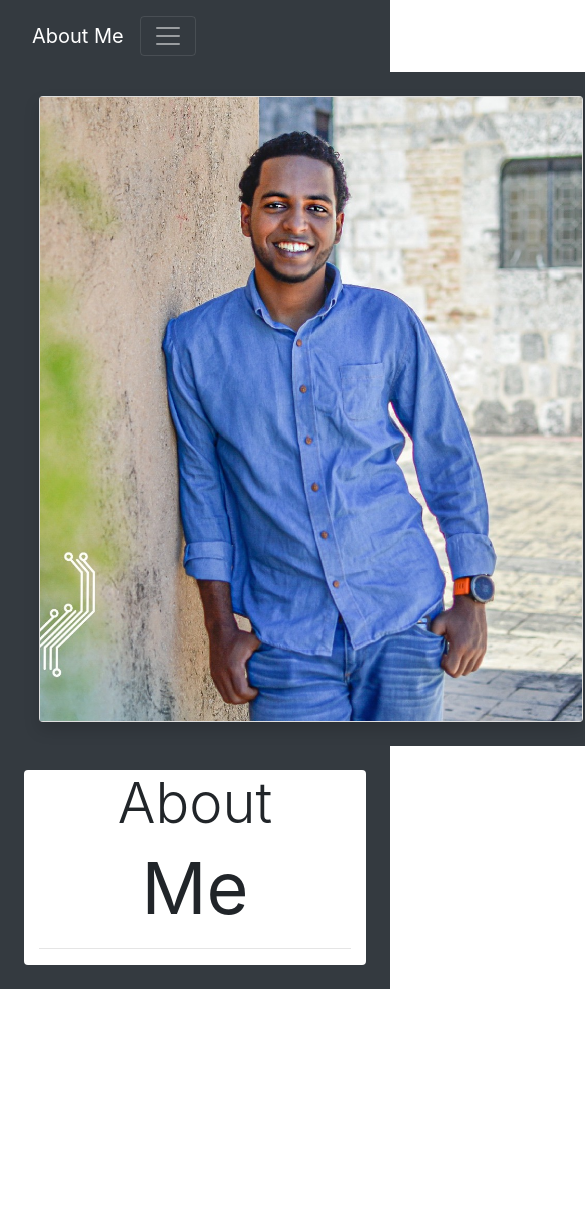
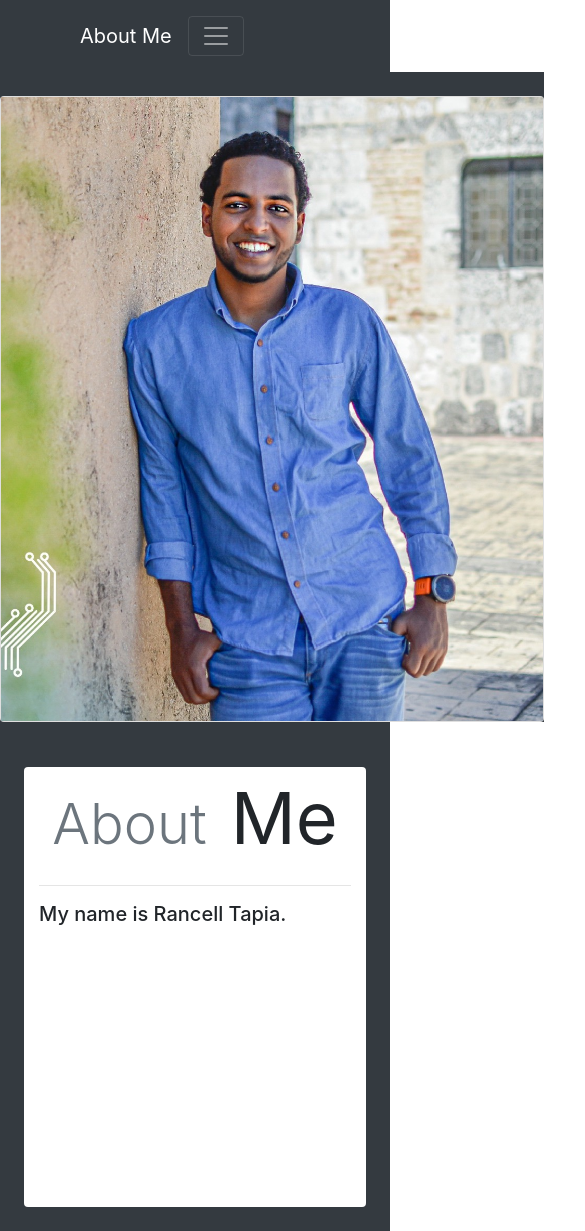
Before and after one commit to RancellTapia/Rancell-Portfolio, a React (Create React App) app: page / in a window 390 px wide. Shown: the top 1231 px of the page, 585 px wide, since content can reach past the window. Before the commit the page ends 989 px from the top, so only its background shows below. Built offline with nearby package versions, Linux system fonts and the light colour scheme.

Commit message:
Working in About me and Photo components

```diff
--- a/src/App.js
+++ b/src/App.js
@@ -10,40 +10,23 @@ function App() {
         <Navbar/>
       </div>
 
-     {/* <div className = "bg-dark">
-      <div className = "bg-dark d-inline-block" >
-          <Photo/>
-        </div>
-
-        <div className = "rounded d-inline-block bg-white sticky-top" style = {{width: "50%"}} >
-          <h1>About Me</h1>
-          <hr></hr>
-        </div>
-      </div>  */}
-
       <div className = "bg-dark">
         <div className = "container">
           <div className = "row">
-            <div className = "col-sm">
+            <div className = "mr-5 mb-3">
               <div className = "bg-dark d-inline-block" >
                 <Photo/>
               </div>
             </div>
 
-            <div className = "col-sm bg-white rounded m-4">
-              <Aboutme/>
-            </div>
+            <Aboutme/>
+
           </div>
         </div>
       </div>
 
     </>
-
-
   );
 }
 
 export default App;
-
-// width={64}
-//       height={64} d-inline-block
--- a/src/Component/Aboutme.js
+++ b/src/Component/Aboutme.js
@@ -2,12 +2,15 @@ import React from 'react';
 
 const Aboutme = () => {
     return (
-        <div className = "text-center">
-            <h1 className = "display-4">About</h1>
-            <h1 className = "display-3"><b>Me</b></h1>
-            <hr/>
+        <div className = "col-sm bg-white rounded m-4 " style ={{height: "440px"}}>
+            <div className = "text-center">
+                <h1 className = "display-4 d-inline-block mr-4 text-secondary">About </h1>
+                <h1 className = "display-3 d-inline-block mt-2"><b> Me</b></h1>
+                <hr className = "bg-black"/>
+
+                <h5 className = "text-justify">My name is Rancell Tapia.</h5>
+            </div>
         </div>
-
 
 
       );
--- a/src/Component/Navbar.js
+++ b/src/Component/Navbar.js
@@ -2,25 +2,42 @@ import React from 'react';
 
 const Navbar = () => {
     return (
-        <nav className = "navbar navbar-dark bg-dark">
-            <nav className = "navbar navbar-expand-lg navbar-light bg-dark">
-            <a className = "navbar-brand" href = "#">About Me</a>
-            <button className = "navbar-toggler" type = "button" data-toggle = "collapse" data-target = "#navbarNav" aria-controls = "navbarNav" aria-expanded = "false" aria-label = "Toggle navigation">
-                <span className = "navbar-toggler-icon"></span>
+        <nav
+            className = "navbar navbar-dark bg-dark ml-5"
+        >
+            <nav
+                className = "navbar navbar-expand-lg navbar-light bg-dark"
+            >
+            <a
+                className = "navbar-brand"
+                href = "#"
+            >About Me</a>
+            <button
+                className = "navbar-toggler"
+                type = "button"
+                data-toggle = "collapse"
+                data-target = "#navbarNav"
+                aria-controls = "navbarNav"
+                aria-expanded = "false"
+                aria-label = "Toggle navigation"
+            >
+                <span
+                    className = "navbar-toggler-icon"
+                ></span>
             </button>
-            <div className = "collapse navbar-collapse" id = "navbarNav">
+            <div
+                className = "collapse navbar-collapse"
+                id = "navbarNav"
+            >
                 <ul className = "navbar-nav">
                 <li className = "nav-item active">
-                    <a className = "nav-link" href ="#">Home <span className="sr-only">(current)</span></a>
+                    <a className = "nav-link" href ="#">Contact <span className="sr-only">(current)</span></a>
                 </li>
                 <li className = "nav-item">
-                    <a className = "nav-link" href="#">Features</a>
+                    <a className = "nav-link" href="#">Stack</a>
                 </li>
                 <li className = "nav-item">
                     <a className = "nav-link" href="#">Pricing</a>
-                </li>
-                <li className = "nav-item">
-                    <a className = "nav-link disabled" href="#" tabIndex="-1" aria-disabled="true">Disabled</a>
                 </li>
                 </ul>
             </div>
--- a/src/Component/Photo.js
+++ b/src/Component/Photo.js
@@ -4,7 +4,7 @@ import pic from './rancell.JPG';
 const Photo = () => {
     return (
         <div className = "col-md-20" >
-            <div className = "card m-4 shadow">
+            <div className = "card mt-4">
                 <img src = {pic}  height = "624px"/>
             </div>
         </div>
```
